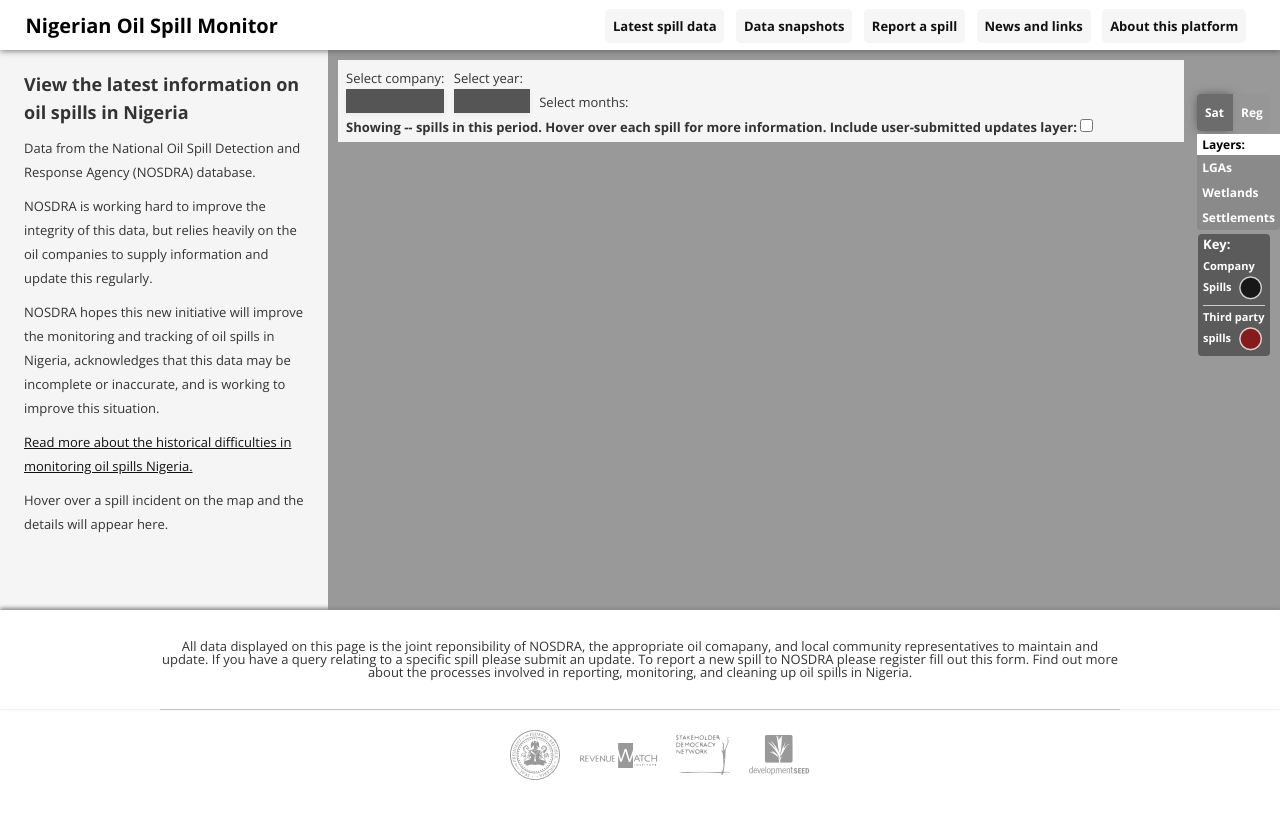
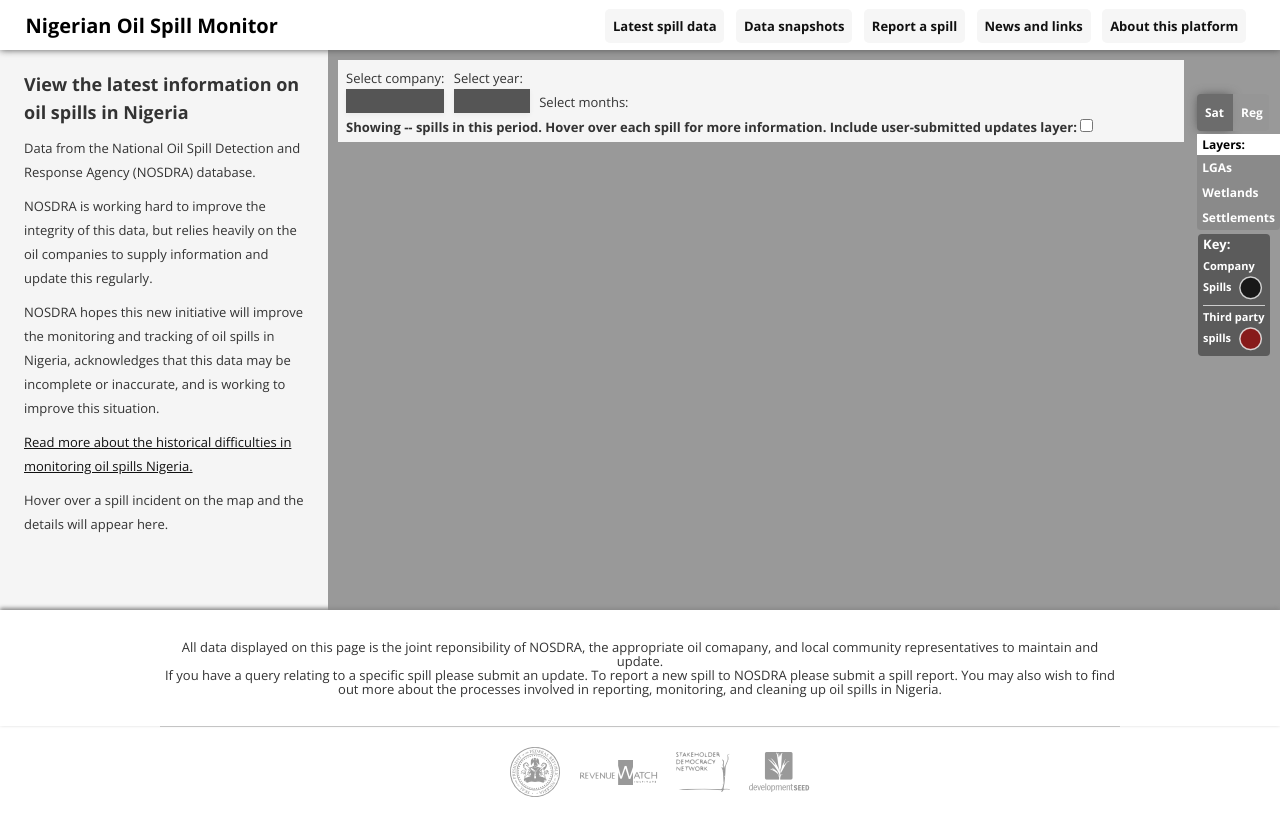
Before and after one commit to sdn4nigeria/monitoring-platform, a Jekyll site: the page built from index.html, in a window 1280 px wide. Shown: the top 836 px of the page. Built offline with Jekyll 4.4.1, drawn with Linux system fonts in a browser that asks for light colours; nearby versions of some CDN libraries; some web fonts are replaced; library files that are not in the unit come from our copies; Markdown is read by kramdown in place of the engine named in the settings.

Commit message:
Update index.html

```diff
--- a/index.html
+++ b/index.html
@@ -86,8 +86,8 @@
 
 <!--div class='limiter clearfix'><div class='graphs'></div></div-->
 <div id='contribute'>
-  <div class='limiter clearfix' style='text-align:center;font-size:13px;line-height:13px;'>
-All data displayed on this page is the joint reponsibility of NOSDRA, the appropriate oil comapany, and local community representatives to maintain and update. If you have a query relating to a specific spill please submit an update. To report a new spill to NOSDRA please register fill out this form. Find out more about the processes involved in reporting, monitoring, and cleaning up oil spills in Nigeria.
+  <div class='limiter clearfix' style='text-align:center;font-size:13px;line-height:14px;'>
+<p>All data displayed on this page is the joint reponsibility of NOSDRA, the appropriate oil comapany, and local community representatives to maintain and update.</p> <p>If you have a query relating to a specific spill please submit an update. To report a new spill to NOSDRA please submit a spill report. You may also wish to find out more about the processes involved in reporting, monitoring, and cleaning up oil spills in Nigeria.</p>
   </div>
 </div>
 <script type="text/javascript">
```
